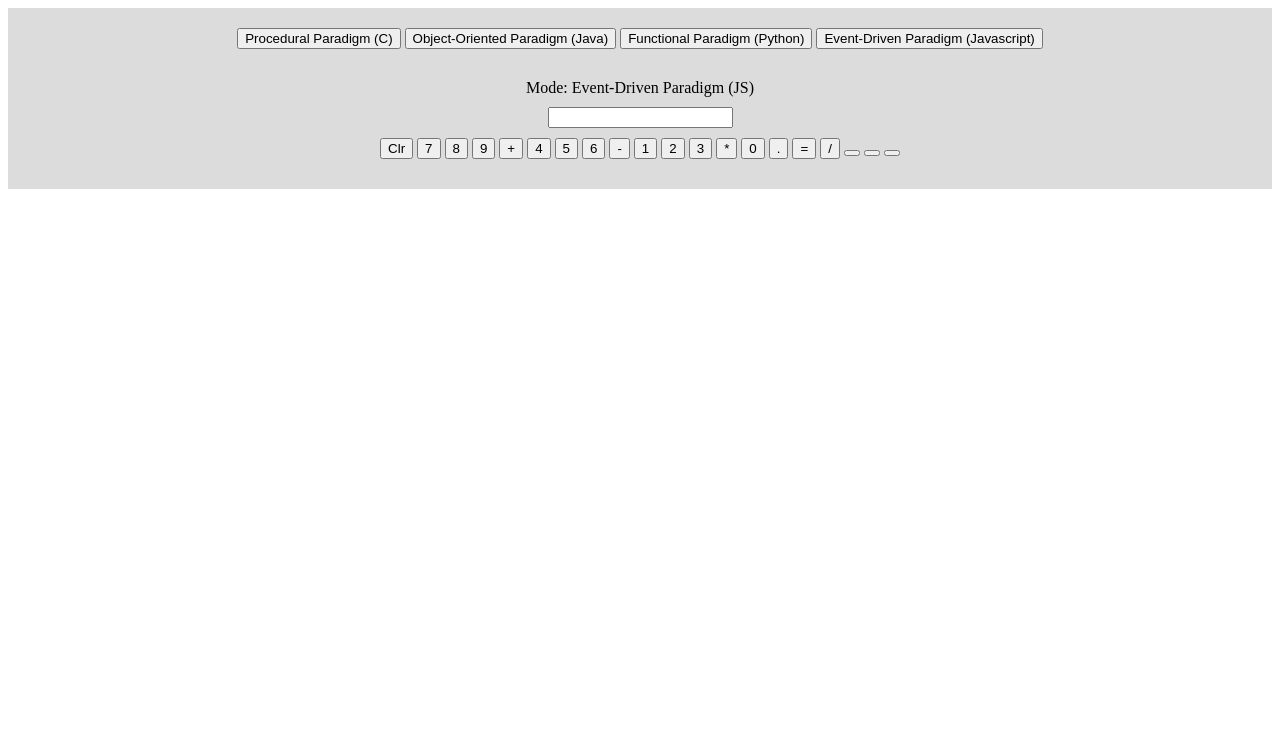
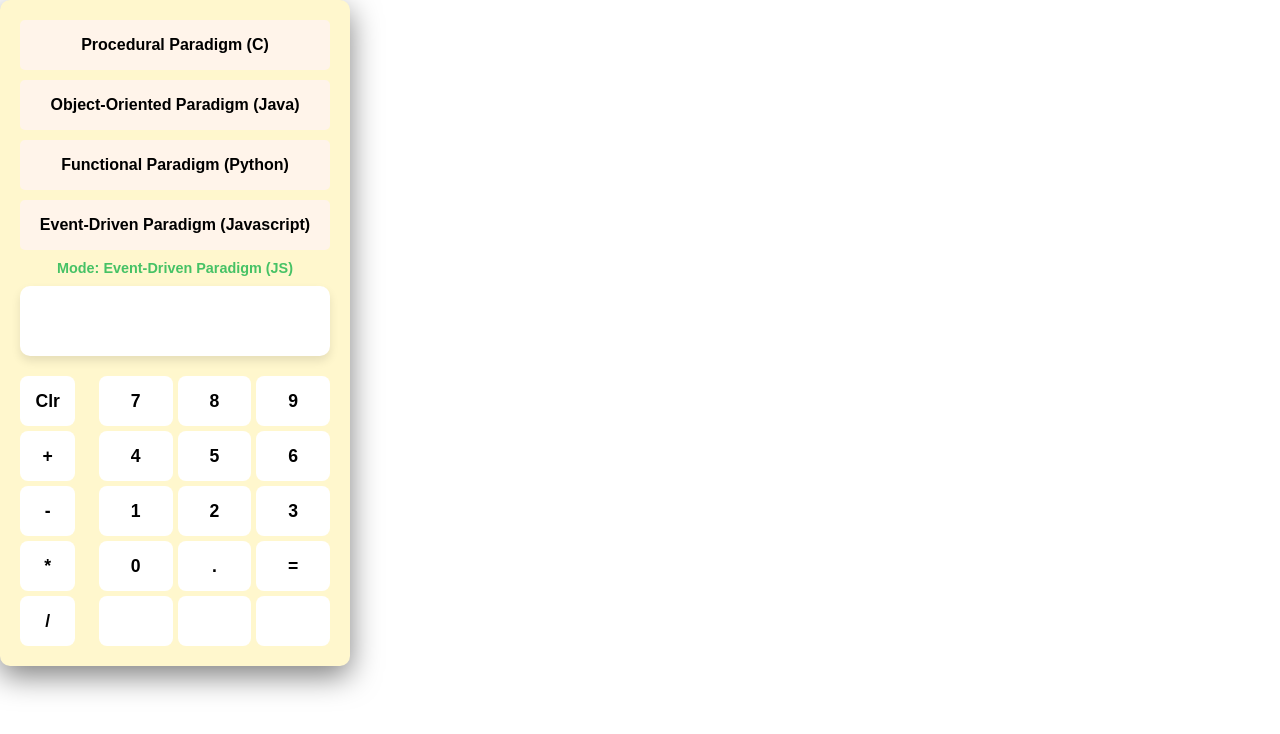
Before and after one commit to shwaco/softdes-lab-act-3, a plain HTML site: page index.html in a window 1280 px wide. Drawn offline with Linux system fonts and the light colour scheme.

Commit message:
v1 calculator

```diff
--- a/styles.css
+++ b/styles.css
@@ -1,14 +1,118 @@
-.title {
-    background-color: blanchedalmond;
-    text-align: center;
+* {
+    margin: 0;
+    padding: 0;
+    box-sizing: border-box;
+    font-family: Arial, Helvetica, sans-serif;
 }
 
-div {
-    background-color: gainsboro;
-    text-align: center;
-    padding: 10px;
+.calculator-container {
+    background-color: #fff7cd;
+    padding: 20px;
+    border-radius: 10px;
+    box-shadow: 0 10px 30px rgba(0, 0, 0, 0.5);
+    width: 350px;
 }
 
-.button {
-    background-color: ghostwhite;
+.paradigms {
+    display: grid;
+    grid-template-rows: repeat(4, 1fr);
+    gap: 10px;
+
 }
+
+/* Mode */
+
+.paradigms button{
+    padding: 5px;
+    font-size: 1rem;
+    cursor: pointer;
+    border-radius: 5px;
+    background: #FFF4EA;
+    color: black;
+    font-weight: bold;
+    transition: 0.5s;
+
+
+}
+
+.paradigms button:hover {
+    background: #E8E2DB;
+}
+
+/* Calculator Display */
+
+#set-display {
+    color: #46c265;
+    font-size: 0.9rem;
+    margin-top: 10px;
+    margin-bottom: 10px;
+    text-align: center;
+    font-weight: bold;
+}
+
+#display {
+    width: 100%;
+    height: 70px;
+    background-color: white;
+    border: none;
+    box-shadow: 0 5px 10px rgba(0, 0, 0, 0.1);
+    border-radius: 10px;
+    font-size: 1.5rem;
+    text-align: right;
+    padding: 10px;
+    margin-bottom: 20px;
+    letter-spacing: 2px;
+
+}
+
+/* Keypad */
+
+.buttons {
+    display: grid;
+    grid-template-columns: repeat(4, 1fr);
+    width: 100%;
+    height: 200px;
+    gap: 5px;
+    margin-bottom: 70px;
+
+}
+
+button {
+    height: 50px;
+    border-radius: 8px;
+    border: none;
+    background-color: white;
+    color: black;
+    font-size: 1.1rem;
+    font-weight: bold;
+    cursor: pointer;
+    transition: transform 0.1s, background-color 0.2s;
+
+}
+
+button:active {
+    transform: scale(0.95);
+}
+
+button:hover {
+    background-color: whitesmoke;
+}
+
+
+
+#clr {
+    width: 75%;
+}
+
+#plus {
+    width: 75%;
+}
+#minus {
+    width: 75%;
+}
+#multiply {
+    width: 75%;
+}
+#divide {
+    width: 75%;
+}
```
